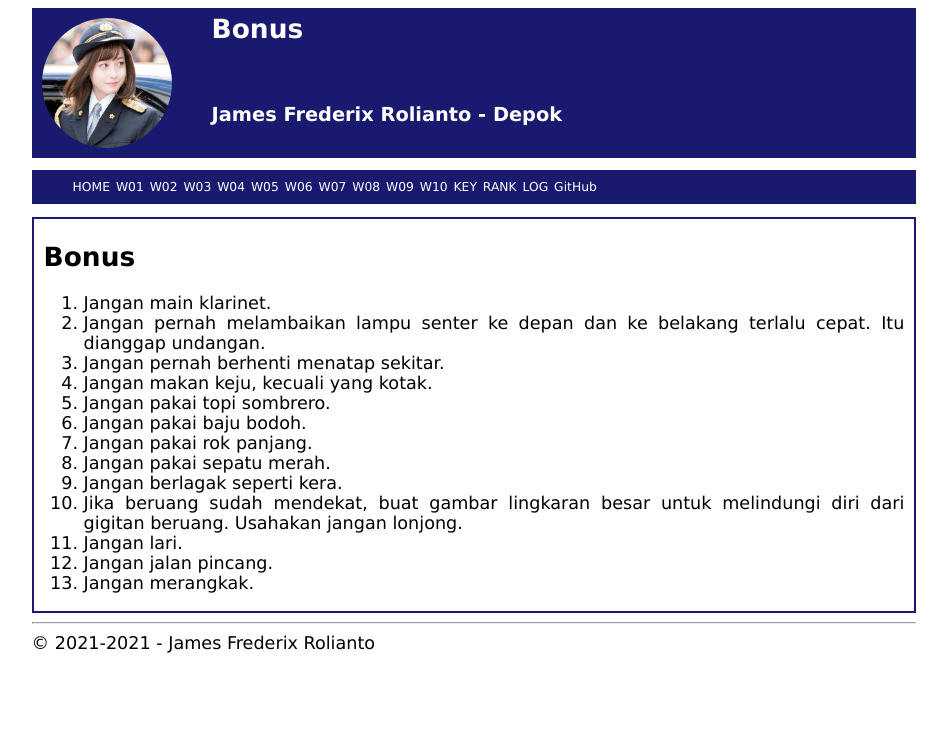
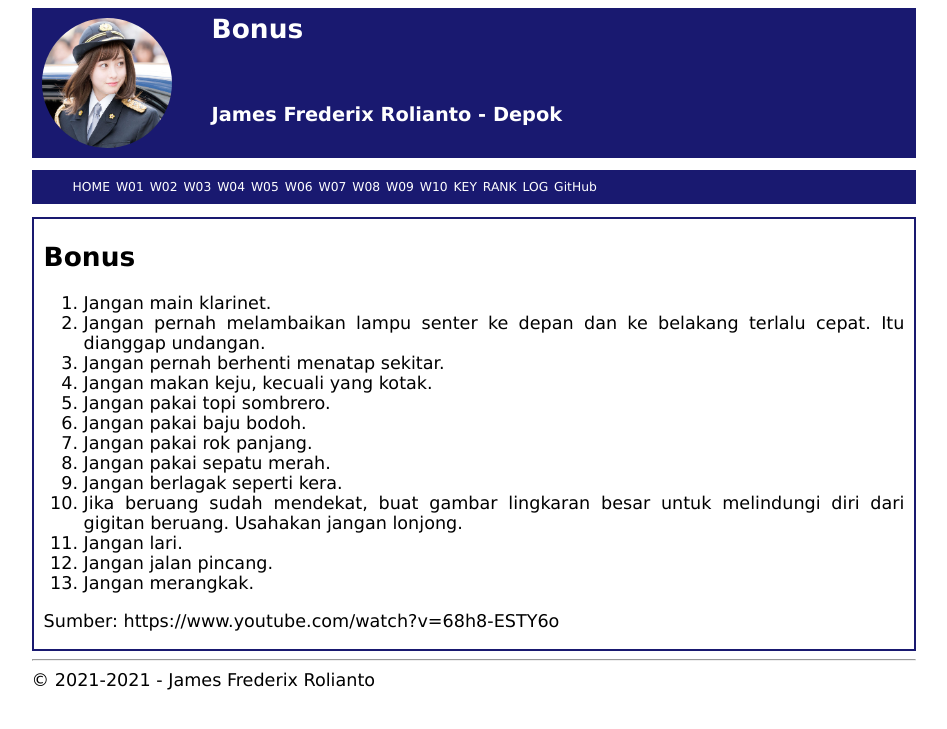
Before and after one commit to SinusCosinusTangen/os211, a Jekyll site: the page built from Bonus.md, in a window 1280 px wide. Shown: the top 729 px of the page, without its empty margins (166-1113 px from the left). Built offline with Jekyll 4.4.1, drawn with Linux system fonts in a browser that asks for light colours; our own code applies the rules of GitHub Pages for plain Markdown files; part of the change alters nothing that is shown.

Commit message:
OS211 SinusCosinusTangen

```diff
--- a/Bonus.md
+++ b/Bonus.md
@@ -17,3 +17,5 @@ permalink: /bonus/
 11. Jangan lari.
 12. Jangan jalan pincang.
 13. Jangan merangkak.
+
+Sumber: https://www.youtube.com/watch?v=68h8-ESTY6o
```
